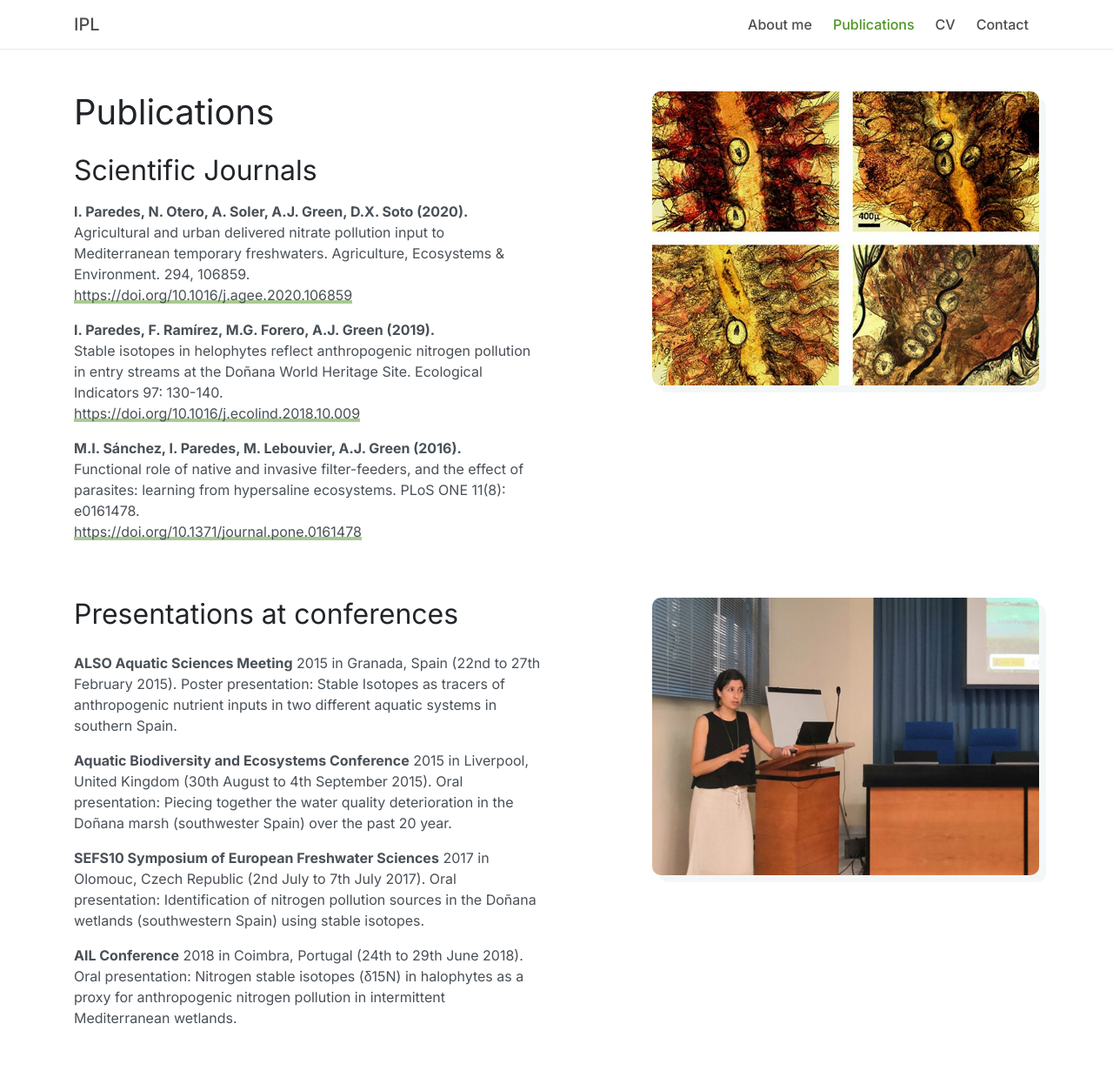
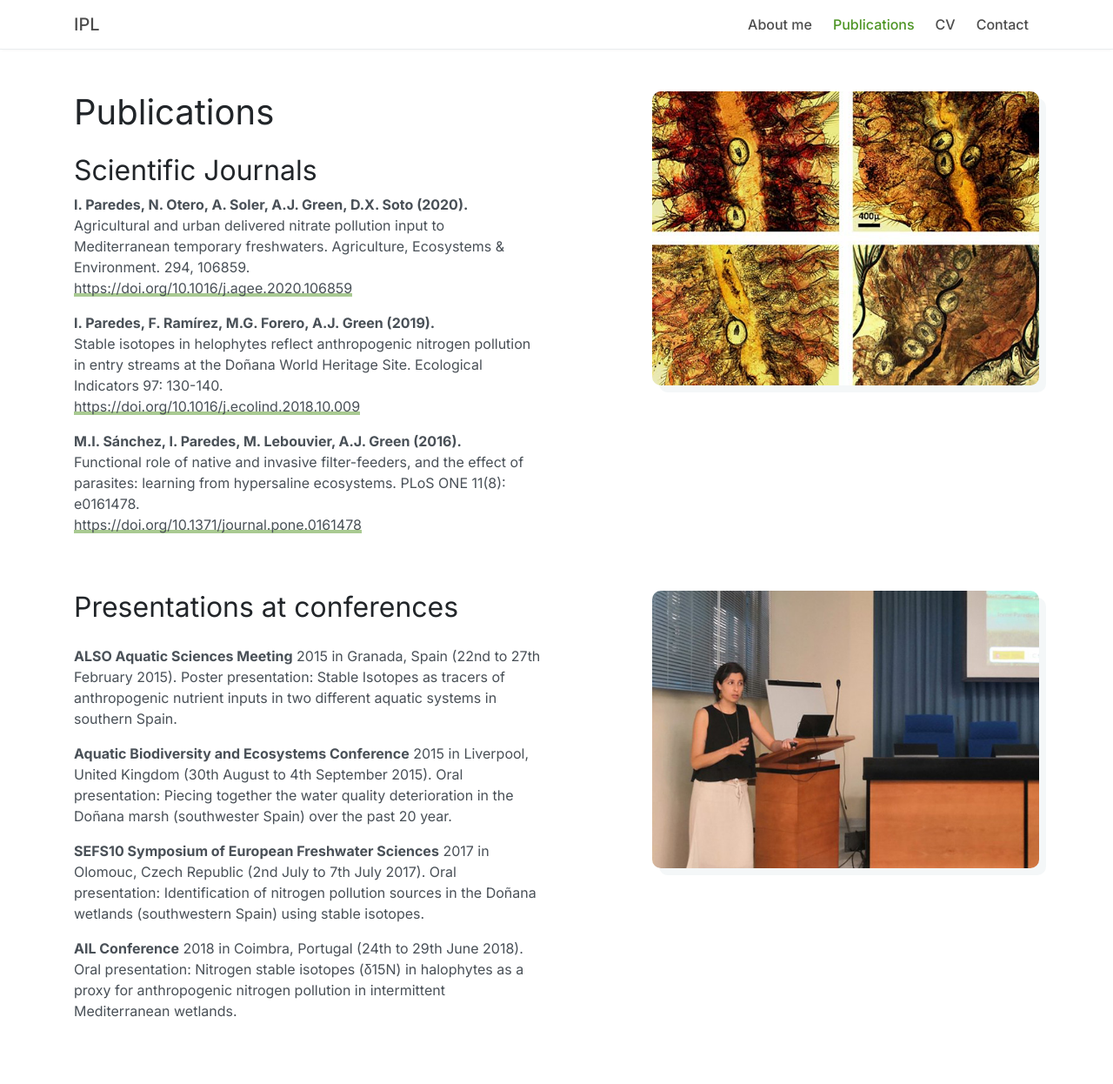
Before and after one commit to ireneparedes/ireneparedes.github.io, a Jekyll site: the page built from publications.html, in a window 1280 px wide. Shown: the whole page at 87% size. Built offline with Jekyll 4.4.1, drawn with Linux system fonts in a browser that asks for light colours.

Commit message:
Update publications.html

```diff
--- a/publications.html
+++ b/publications.html
@@ -9,13 +9,13 @@
             <div class="row justify-content-lg-between">
                 <div class="col-lg-6">
                     <h1 class="mb-4">Publications</h1>
-                    <h2 class="mb-3">Scientific Journals</h2>
+                        <h2 class="mb-2">Scientific Journals</h2>
 
-                    {% for publication in site.data.publications %}
-                    <p><strong>{{ publication.authors }}</strong><br>{{ publication.description }}<br>
-                        <a href="{{ publication.url }}">{{ publication.url }}</a>
-                    </p>
-                    {% endfor %}
+                         {% for publication in site.data.publications %}
+                            <p><strong>{{ publication.authors }}</strong><br>{{ publication.description }}<br>
+                              <a href="{{ publication.url }}">{{ publication.url }}</a>
+                         </p>
+                         {% endfor %}
 
                 </div>
                 <div class="col-lg-5">
```
